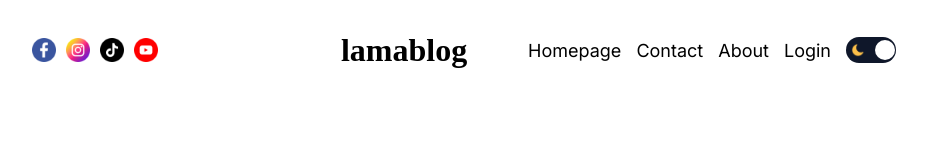
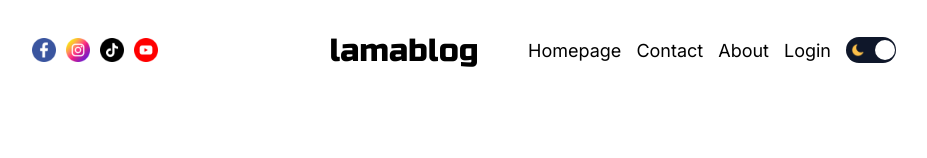
Before and after one commit to charanrajb28/next-blog-completed, a Next.js app: page / in a window 1280 px wide. Shown: the top 158 px of the page, without its empty margins (176-1103 px from the left). Built offline with nearby package versions, Linux system fonts and the light colour scheme; no server answers; the database is empty.

Commit message:
logo changed

```diff
--- a/src/app/layout.js
+++ b/src/app/layout.js
@@ -16,6 +16,14 @@
 export default function RootLayout({ children }) {
   return (
     <html lang="en">
+      <head>
+  <link rel="preconnect" href="https://fonts.googleapis.com" />
+  <link rel="preconnect" href="https://fonts.gstatic.com" crossOrigin="true" />
+  <link
+    href="https://fonts.googleapis.com/css2?family=Russo+One&display=swap"
+    rel="stylesheet"
+  />
+</head>
       <body className={inter.className}>
         <AuthProvider>
           <ThemeContextProvider>
--- a/src/components/featured/featured.module.css
+++ b/src/components/featured/featured.module.css
@@ -19,6 +19,13 @@
   align-items: center;
   gap: 50px;
 }
+
+.russo-one-regular {
+  font-family: "Russo One", sans-serif;
+  font-weight: 400;
+  font-style: normal;
+}
+
 
 .imgContainer {
   flex: 1;
--- a/src/components/navbar/navbar.module.css
+++ b/src/components/navbar/navbar.module.css
@@ -16,8 +16,12 @@
   text-align: center;
   font-size: 36px;
   font-weight: bold;
-  font-family: 'Flix';
+  font-family: "Russo One", sans-serif;
+  font-weight: 400;
+  font-style: normal;
 }
+
+
 
 .links {
   display: flex;
```
